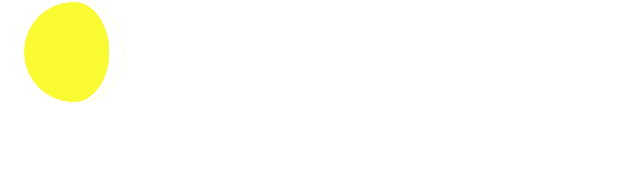
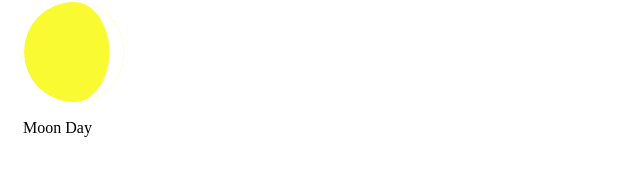
Before and after one commit to Ashtanga-yang/ashtanga, a plain HTML site: page moonday.html in a window 1280 px wide. Shown: the part 91-266 px from the top of the page, 0-640 px from the left. Drawn offline with Linux system fonts and the light colour scheme; a web font is replaced by a local one.

Commit message:
Update moonday.html
Signed-off-by: Ashtanga-yang <yeoulga@gmail.com>

```diff
--- a/moonday.html
+++ b/moonday.html
@@ -23,7 +23,7 @@
 		<div class="disc">
 		</div>
 	</div>
-<p class="sub1> Moon Day</p>
+<p class="sub1"> Moon Day</p>
 		</div>
 		</body>
 		</html>
```
